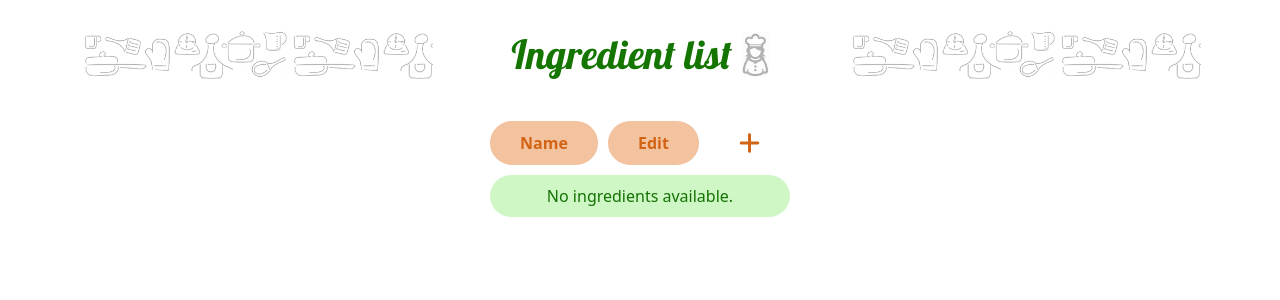
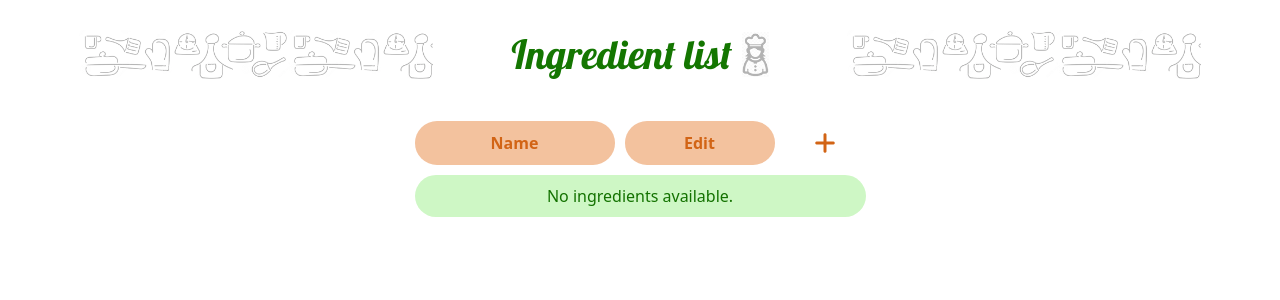
Before and after one commit to Iago-pixel/kitchen-service-mate, a Django app: page /ingredients/ in a window 1280 px wide. Shown: the part 106-406 px from the top of the page. Run offline with Django 5.2, Linux system fonts and the light colour scheme; the visitor is signed in with stand-in values (Sample User, id 1); data that the repository does not hold is empty; some libraries are stand-ins or nearby versions.

Commit message:
style: adjust table header widths for ingredient list for improved layout

```diff
--- a/static/css/styles.css
+++ b/static/css/styles.css
@@ -4,20 +4,6 @@
   --orange-light: rgb(210, 100, 21, 0.2);
   --orange-light-2: #F3C29E;
   --orange: #d26415;
-}
-
-/* index styles */
-
-.index-card {
-  width: 300px;
-  border: solid 1px var(--orange);
-  color: #7D7D7D;
-  background-color: var(--orange-light);
-}
-
-.card-icon {
-  font-size: 1.5rem;
-  color: #8E4600;
 }
 
 /* navbar styles */
@@ -55,6 +41,20 @@
 
 .logout-button:hover {
   color: #000;
+}
+
+/* index styles */
+
+.index-card {
+  width: 300px;
+  border: solid 1px var(--orange);
+  color: #7D7D7D;
+  background-color: var(--orange-light);
+}
+
+.card-icon {
+  font-size: 1.5rem;
+  color: #8E4600;
 }
 
 /* list page styles */
@@ -115,7 +115,7 @@ td {
 }
 
 .form input, .form textarea, .form select {
-  border: 1px solid var(--font-green)
+  border: 1px solid var(--font-green);
 }
 
 .container-search input {
--- a/templates/menu/ingredient_list.html
+++ b/templates/menu/ingredient_list.html
@@ -5,16 +5,16 @@
   {% include 'includes/title.html' with title="Ingredient list" %}
   <table class="mx-auto">
     <tr>
-      <th>Name</th>
-      <th>Edit</th>
+      <th style="width: 200px;">Name</th>
+      <th style="width: 150px;">Edit</th>
       <th class="bg-transparent">
         <a class="add-link" href="{% url 'menu:ingredient-create' %}"><i class="fa-solid fa-plus"></i></a>
       </th>
     </tr>
     {% for ingredient in ingredient_list %}
       <tr>
-        <td style="width: 200px;">{{ ingredient.name }}</td>
-        <td style="width: 150px;">
+        <td>{{ ingredient.name }}</td>
+        <td =>
           <a href="{% url 'menu:ingredient-update' ingredient.pk %}" class="view-link">Edit</a>
         </td>
         <td class="bg-transparent">
```
